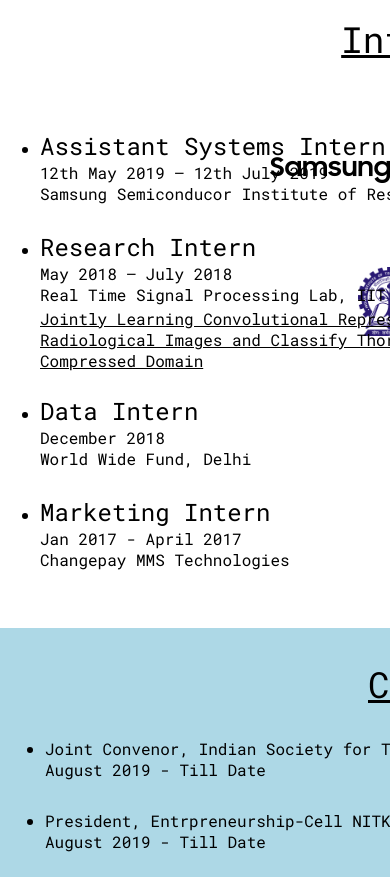
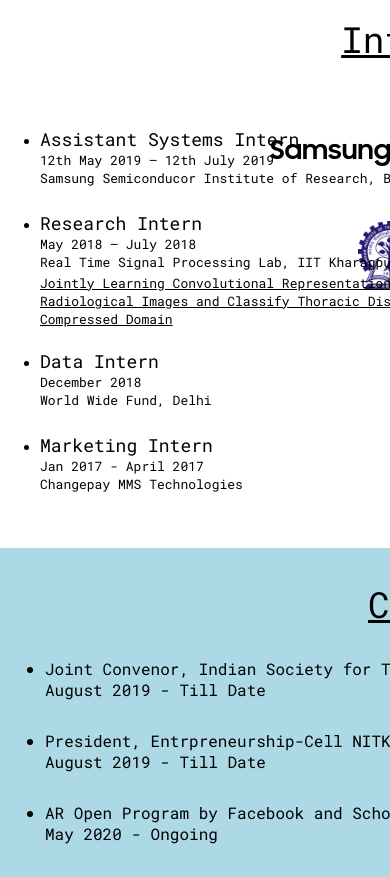
Before and after one commit to sidkapoor97/my_react_website, a React (Create React App) app: page / in a window 390 px wide. Shown: the part 2260-3137 px from the top of the page. Built offline with nearby package versions, Linux system fonts and the light colour scheme.

Commit message:
updated and added responsiveness

```diff
--- a/src/components/internships/internship.css
+++ b/src/components/internships/internship.css
@@ -41,3 +41,17 @@
     margin-top: -250px;
     margin-right: 10px;
 }
+
+@media screen and (max-width: 992px) {
+    body {
+       min-width:920px;
+        }
+
+    .title {
+        font-size: large;
+    }
+
+    .intern_list {
+        font-size: small;
+    }
+    }
```
